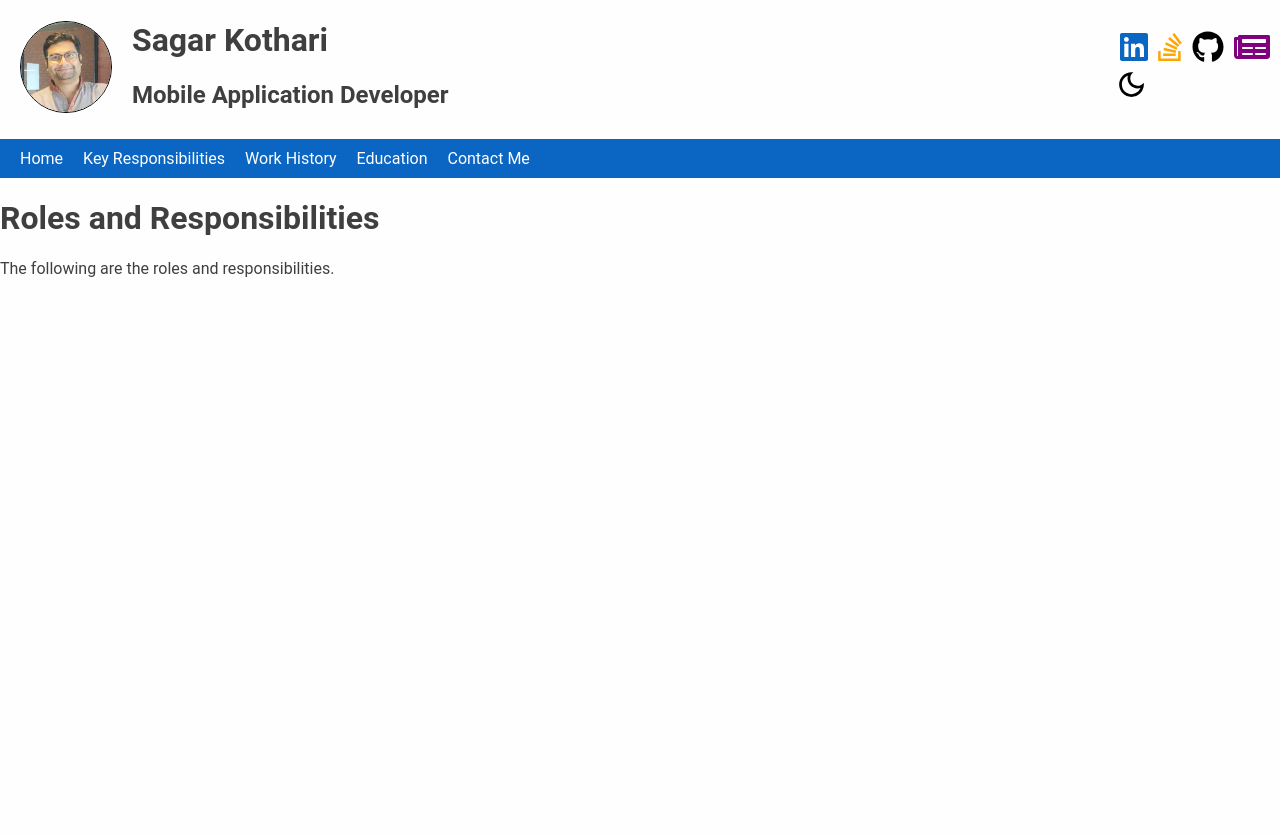
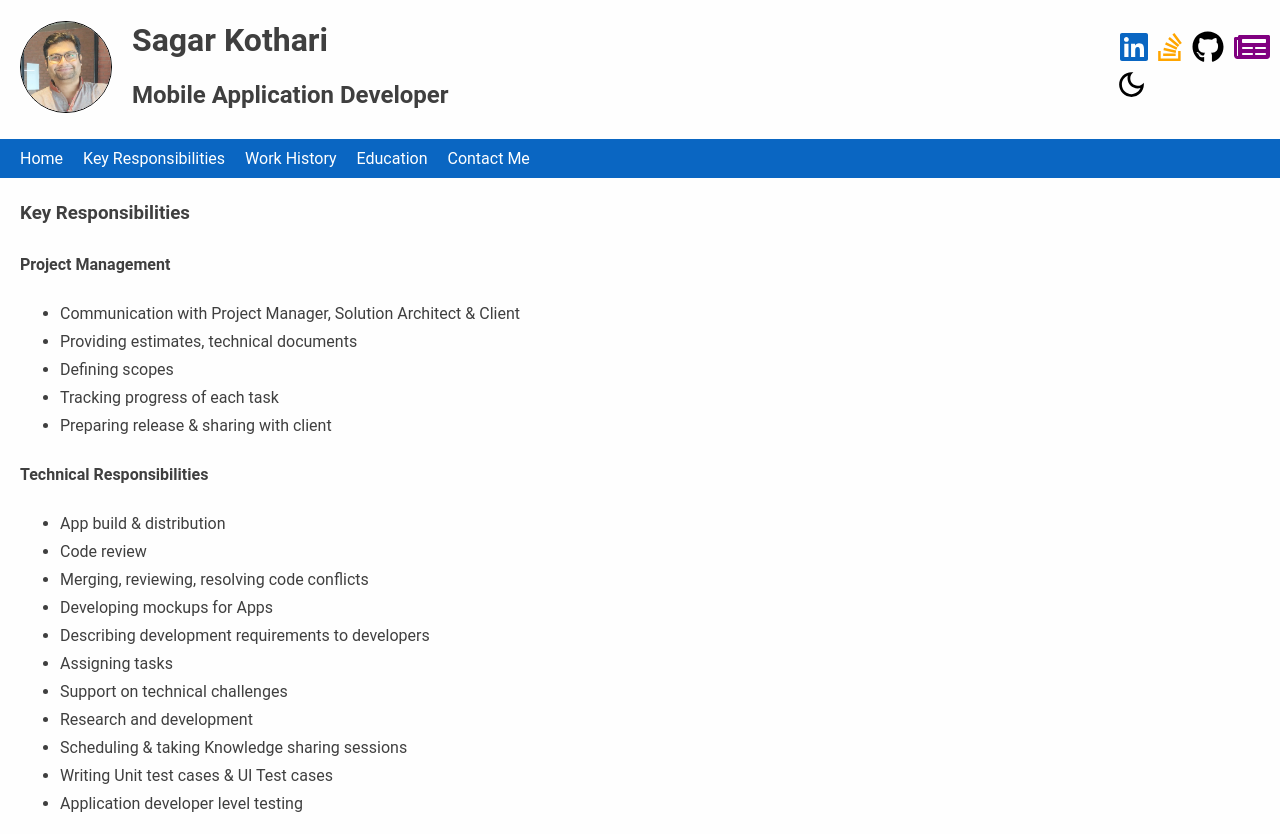
Before and after one commit to sag333ar/sag333ar.github.io, a React (Create React App) app: page /key-responsibilities in a window 1280 px wide. Before the commit the page ends 800 px from the top, so only its background shows below. Built offline with nearby package versions, Linux system fonts and the light colour scheme.

Commit message:
added responsibilities page

```diff
--- /dev/null
+++ b/src/pages/RolesResponsibilities.css
@@ -0,0 +1,4 @@
+.roles {
+  padding: 0px 0px 0px 20px;
+  line-height: 1.75;
+}
--- a/src/pages/RolesResponsibilities.js
+++ b/src/pages/RolesResponsibilities.js
@@ -1,14 +1,36 @@
-import React from 'react'
+import React from "react";
+import "./RolesResponsibilities.css";
 
 const RolesResponsibilities = () => {
   return (
-    <div>
-      <h1>Roles and Responsibilities</h1>
-      <p>
-        The following are the roles and responsibilities.
-      </p>
-      </div>
-  )
-}
+    <div className="roles">
+      <h3>Key Responsibilities</h3>
+      <h4>Project Management</h4>
+      <ul>
+        <li>
+          Communication with Project Manager, Solution Architect &amp; Client
+        </li>
+        <li>Providing estimates, technical documents</li>
+        <li>Defining scopes</li>
+        <li>Tracking progress of each task</li>
+        <li>Preparing release &amp; sharing with client</li>
+      </ul>
+      <h4>Technical Responsibilities</h4>
+      <ul>
+        <li>App build &amp; distribution</li>
+        <li>Code review</li>
+        <li>Merging, reviewing, resolving code conflicts</li>
+        <li>Developing mockups for Apps</li>
+        <li>Describing development requirements to developers</li>
+        <li>Assigning tasks</li>
+        <li>Support on technical challenges</li>
+        <li>Research and development</li>
+        <li>Scheduling &amp; taking Knowledge sharing sessions</li>
+        <li>Writing Unit test cases &amp; UI Test cases</li>
+        <li>Application developer level testing</li>
+      </ul>
+    </div>
+  );
+};
 
 export default RolesResponsibilities;
```
